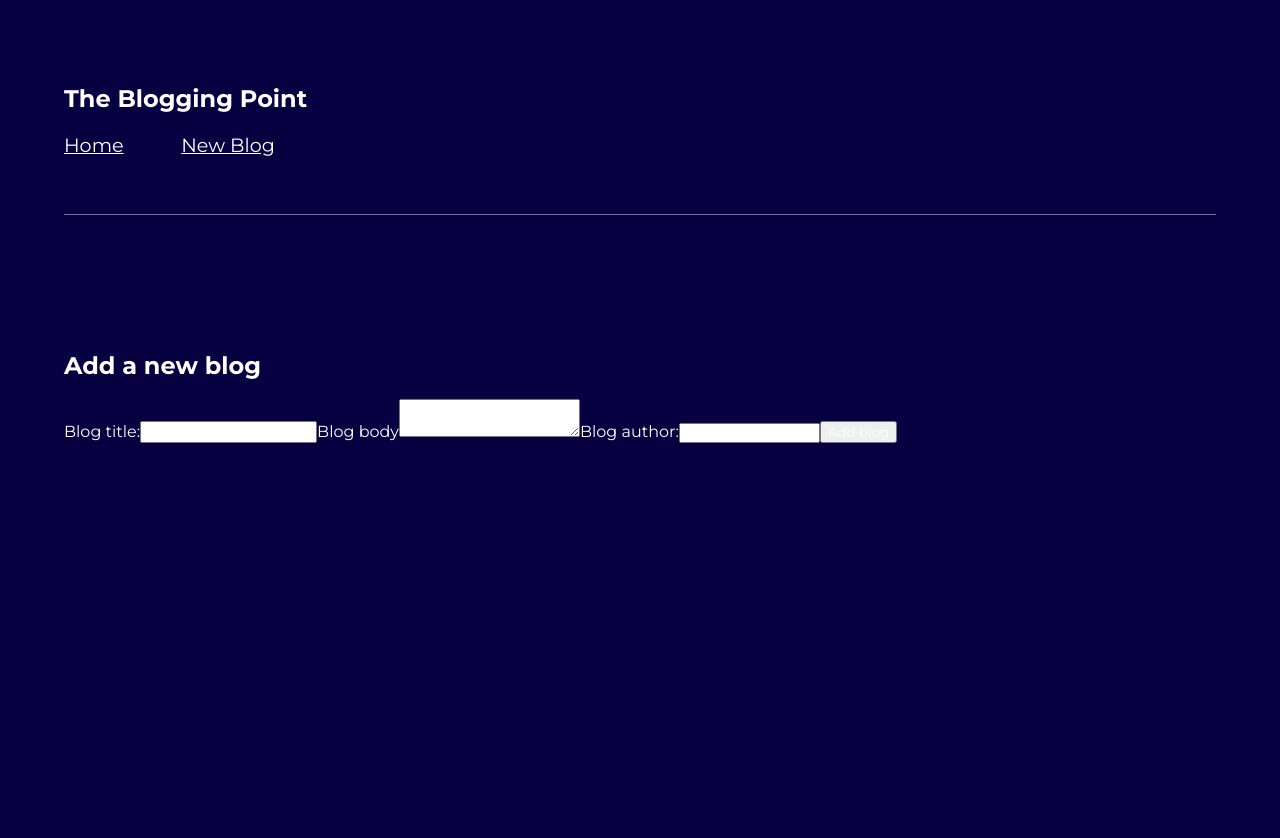
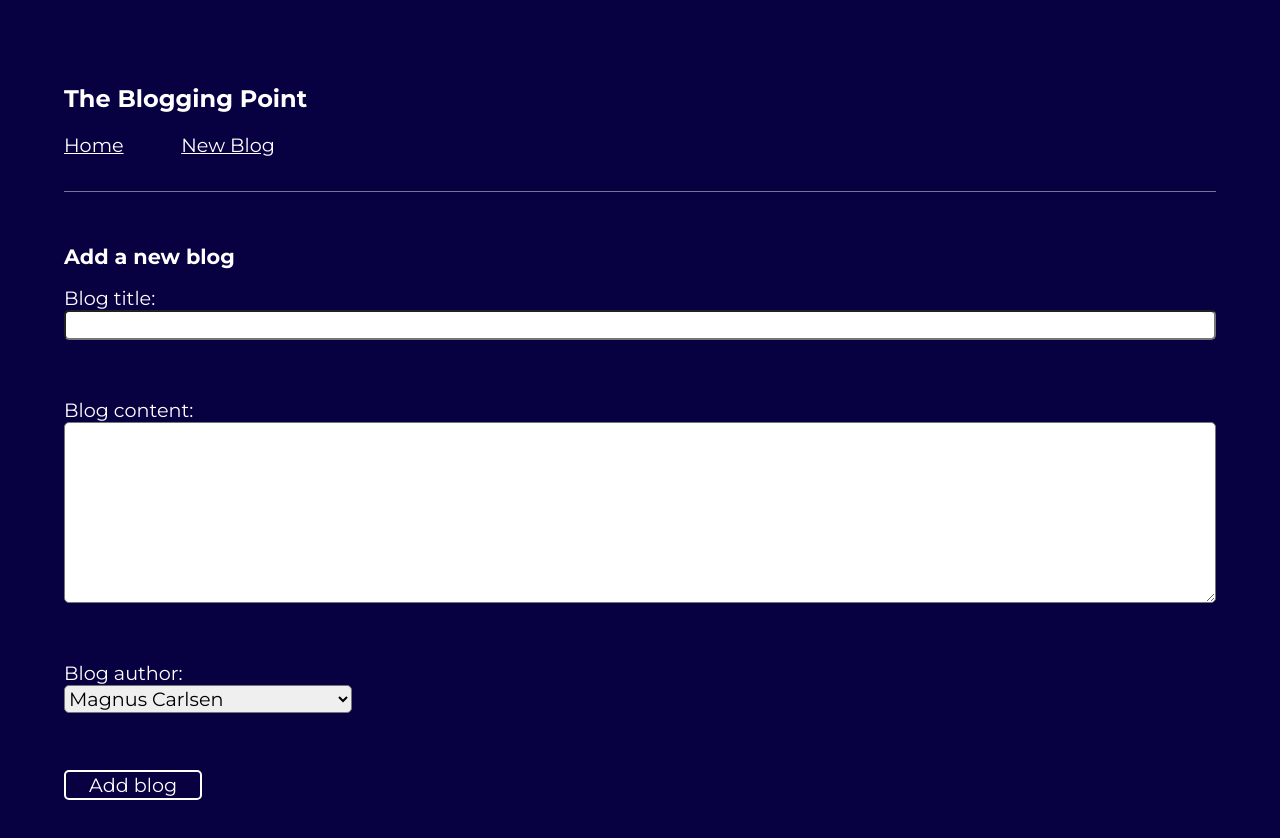
Before and after one commit to pyxelhaze/blogging_app, a React (Create React App) app: page /create in a window 1280 px wide. Shown: the top 838 px of the page. Before the commit the page ends 800 px from the top, so only its background shows below. Built offline with nearby package versions, Linux system fonts and the light colour scheme.

Commit message:
changed css

```diff
--- a/data/db.json
+++ b/data/db.json
@@ -5,12 +5,6 @@
       "body": "Lorem ipsum dolor sit amet, consetetur sadipscing elitr, sed diam nonumy eirmod tempor invidunt ut labore et dolore magna aliquyam erat, sed diam voluptua. At vero eos et accusam et justo duo dolores et ea rebum. Stet clita kasd gubergren, no sea takimata sanctus est Lorem ipsum dolor sit amet. Lorem ipsum dolor sit amet, consetetur sadipscing elitr, sed diam nonumy eirmod tempor invidunt ut labore et dolore magna aliquyam erat, sed diam voluptua. At vero eos et accusam et justo duo dolores et ea rebum. Stet clita kasd gubergren, no sea takimata sanctus est Lorem ipsum dolor sit amet. Lorem ipsum dolor sit amet, consetetur sadipscing elitr, sed diam nonumy eirmod tempor invidunt ut labore et dolore magna aliquyam erat, sed diam voluptua. At vero eos et accusam et justo duo dolores et ea rebum. Stet clita kasd gubergren, no sea takimata sanctus est Lorem ipsum dolor sit amet. ",
       "author": "Magnus Carlsen",
       "id": "1"
-    },
-    {
-      "title": "Opening Strategies for Beginners",
-      "body": "Lorem ipsum dolor sit amet, consetetur sadipscing elitr, sed diam nonumy eirmod tempor invidunt ut labore et dolore magna aliquyam erat, sed diam voluptua. At vero eos et accusam et justo duo dolores et ea rebum. Stet clita kasd gubergren, no sea takimata sanctus est Lorem ipsum dolor sit amet. Lorem ipsum dolor sit amet, consetetur sadipscing elitr, sed diam nonumy eirmod tempor invidunt ut labore et dolore magna aliquyam erat, sed diam voluptua. At vero eos et accusam et justo duo dolores et ea rebum. Stet clita kasd gubergren, no sea takimata sanctus est Lorem ipsum dolor sit amet. Lorem ipsum dolor sit amet, consetetur sadipscing elitr, sed diam nonumy eirmod tempor invidunt ut labore et dolore magna aliquyam erat, sed diam voluptua. At vero eos et accusam et justo duo dolores et ea rebum. Stet clita kasd gubergren, no sea takimata sanctus est Lorem ipsum dolor sit amet. ",
-      "author": "Garry Kasparov",
-      "id": "2"
     },
     {
       "title": "Exploring the Sicilian Defense",
--- a/src/BlogDetails.js
+++ b/src/BlogDetails.js
@@ -2,9 +2,11 @@ import { useParams } from "react-router-dom";
 import { useNavigate } from "react-router-dom";
 import useFetch from "./useFetch";
 
+
+
 const BlogDetails = () => {
     const { id } = useParams();
-    const { data, error, isLoading } = useFetch('http://localhost:8000/blogs/' + id)
+    const { data, error, isLoading } = useFetch('http://localhost:8000/blogs' + id)
     const navigate = useNavigate();
 
     const handleClick = () => {
@@ -19,8 +21,8 @@ const BlogDetails = () => {
         {data && (<article>
             <h2>{data.title}</h2>
             <p>Written by {data.author}</p>
-            <div>{data.body}</div>
-            <button onClick={handleClick}>Delete</button>
+            <div className="blog-body">{data.body}</div>
+            <button onClick={handleClick}>Delete Blog</button>
         </article>
 
         )}
--- a/src/Bloglist.js
+++ b/src/Bloglist.js
@@ -1,10 +1,11 @@
 import { Link } from "react-router-dom";
 
-const Bloglist = ({ blogs, title }) => {
+
+const Bloglist = ({ blogs }) => {
 
     return (
         <div className="bloglist">
-            <h2>{title}</h2>
+
             {
                 blogs.map((blog) => (
                     <div className="blog-preview" key={blog.id}>
--- a/src/Create.js
+++ b/src/Create.js
@@ -4,14 +4,13 @@ import { useNavigate } from "react-router-dom";
 const Create = () => {
     const [title, setTitle] = useState('');
     const [body, setBody] = useState('');
-    const [author, setAuthor] = useState('');
+    const [author, setAuthor] = useState('Magnus Carlsen');
     const navigate = useNavigate();
 
     const handleSubmit = (e) => {
         e.preventDefault();
         const blog = { title, body, author };
-
-        fetch('http://localhost:8000/blogs', {
+        fetch('http://localhost:8000/blogs/', {
             method: 'POST',
             headers: { "Content-Type": "application/json" },
             body: JSON.stringify(blog)
@@ -27,8 +26,8 @@ const Create = () => {
                 required
                 value={title}
                 onChange={(e) => setTitle(e.target.value)} />
-            <label >Blog body</label>
-            <textarea
+            <label >Blog content:</label>
+            <textarea className="textarea"
                 required
                 value={body}
                 onChange={(e) => setBody(e.target.value)} >
--- a/src/Main.js
+++ b/src/Main.js
@@ -1,10 +1,9 @@
-
 import Bloglist from './Bloglist';
 import useFetch from './useFetch';
 
 
 const Main = () => {
-    const { data, isLoading, error } = useFetch('http://localhost:8000/blogs');
+    const { data, isLoading, error } = useFetch('http://localhost:8000/blogs/');
     return (
         <div className="blog-list">
             {error && <div>{error}</div>}
--- a/src/index.css
+++ b/src/index.css
@@ -8,17 +8,20 @@ body {
   background-color: rgb(7, 0, 65);
   padding: 5%;
 }
+h1 {
+  font-size: 1.5em;
+}
 .navbar {
   padding-bottom: 5%;
   border-bottom: 1px solid rgba(255, 255, 255, 0.459);
 }
 .links a {
-  font-size: 1.2em;
-
+  font-size: 1.1em;
   padding-right: 5%;
 }
+
 .content {
-  padding-top: 10%;
+  padding-top: 5%;
 }
 
 .blog-preview {
@@ -27,9 +30,168 @@ body {
   border-bottom: 1px solid #fafafa48;
   border-radius: 5px;
 }
+.blog-preview a {
+  text-decoration: none;
+}
 .blog-preview:hover {
   box-shadow: 3px 4px 6px rgba(255, 255, 255, 0.61);
 }
-input {
+
+/* blog details */
+.blog-body {
+  font-size: 1.1em;
+  margin-bottom: 7%;
+}
+.blog-details button {
+  background-color: rgb(7, 0, 65);
+  border: 2px solid rgb(255, 0, 0);
+  color: red;
+  border-radius: 5px;
+  padding: 2%;
+  font-size: 0.8em;
+}
+.blog-details button:hover {
+  border: 2px solid rgb(255, 0, 0);
+  color: red;
+}
+/* create blog */
+form {
+  display: flex;
+  flex-direction: column;
+  color: black;
+  font-size: 1.2em;
+}
+form input,
+textarea,
+select,
+button {
+  color: black;
+  margin-bottom: 5%;
+  border-radius: 5px;
+  font-size: 1em;
+}
+form select {
+  width: 65%;
   color: black;
 }
+form select option {
+  color: black;
+  font-size: 1em;
+}
+.textarea {
+  min-height: 175px;
+}
+form button {
+  width: 40%;
+  background-color: rgb(7, 0, 65);
+  border: 2px solid rgb(255, 255, 255);
+  color: white;
+  border-radius: 5px;
+  cursor: pointer;
+  font-size: 1em;
+}
+
+@media (min-width: 768px) {
+  h1 {
+    font-size: 1.8em;
+  }
+  .links a {
+    font-size: 1.5em;
+  }
+  h2 {
+    font-size: 1.6em;
+  }
+  /* blog details */
+  .blog-details p {
+    font-size: 1.2em;
+  }
+  .blog-body {
+    font-size: 1.5em;
+  }
+  .blog-details button {
+    font-size: 1.3em;
+  }
+  /* create blog */
+  form label {
+    font-size: 1.2em;
+  }
+  form select {
+    width: 35%;
+  }
+  form input,
+  textarea,
+  select {
+    font-size: 1.3em;
+  }
+  form button {
+    width: 20%;
+    font-size: 1.1em;
+  }
+}
+@media (min-width: 1024px) {
+  h1 {
+    font-size: 1.5em;
+  }
+  .navbar {
+    padding-bottom: 3%;
+  }
+  h2 {
+    font-size: 1.3em;
+  }
+  .links a {
+    font-size: 1.2em;
+  }
+  .links a:hover {
+    color: red;
+  }
+  .content {
+    padding-top: 3%;
+  }
+  /* blog details */
+  .blog-details p {
+    font-size: 1em;
+  }
+  .blog-body {
+    font-size: 1.1em;
+  }
+  /* create blog */
+  form label {
+    font-size: 1em;
+  }
+  form input,
+  textarea,
+  select {
+    font-size: 1em;
+  }
+  form button {
+    width: 12%;
+    font-size: 1em;
+  }
+  form select option {
+    color: black;
+    font-size: 1em;
+  }
+  form select {
+    width: 25%;
+    color: black;
+  }
+  form button:hover {
+    background-color: rgb(255, 255, 255);
+    border: 2px solid rgb(7, 0, 65);
+    color: rgb(7, 0, 65);
+  }
+
+  .blog-details button {
+    background-color: rgb(7, 0, 65);
+    border: 2px solid rgb(255, 255, 255);
+    color: rgb(255, 255, 255);
+    border-radius: 5px;
+    padding: 1%;
+    font-size: 1em;
+    cursor: pointer;
+  }
+  .blog-details button:hover {
+    border: 2px solid rgb(255, 0, 0);
+    color: red;
+  }
+}
--- a/src/useFetch.js
+++ b/src/useFetch.js
@@ -6,7 +6,11 @@ const useFetch = (url) => {
     const [error, setError] = useState(null);
 
     useEffect(() => {
-        fetch(url)
+        fetch(url, {
+            headers: {
+                "Content-Type": "application/json"
+            }
+        })
             .then(res => {
                 if (!res.ok) {
                     throw Error('fetching error');
@@ -14,14 +18,15 @@ const useFetch = (url) => {
                 return res.json();
             })
             .then(data => {
-                setData(data)
+                setData(data.record || data)
                 setLoading(false)
             })
             .catch(err => {
                 setLoading(false);
                 setError(err.message);
             })
-    }, [url]);
+    },
+        [url]);
 
     return { data, isLoading, error };
 }
```
Also changed, not shown: 1 other file (tests, documents, lock files or other folders).
